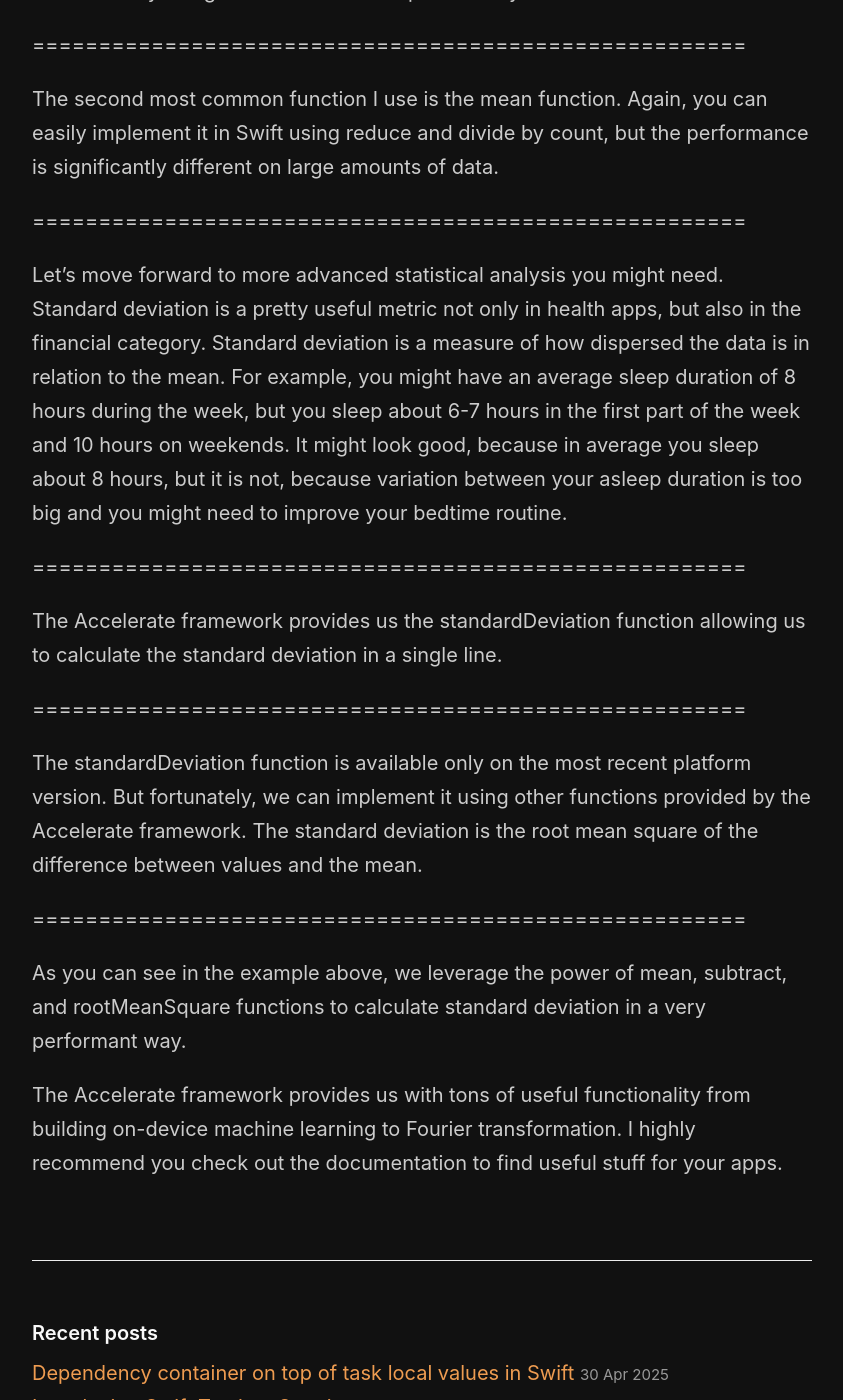
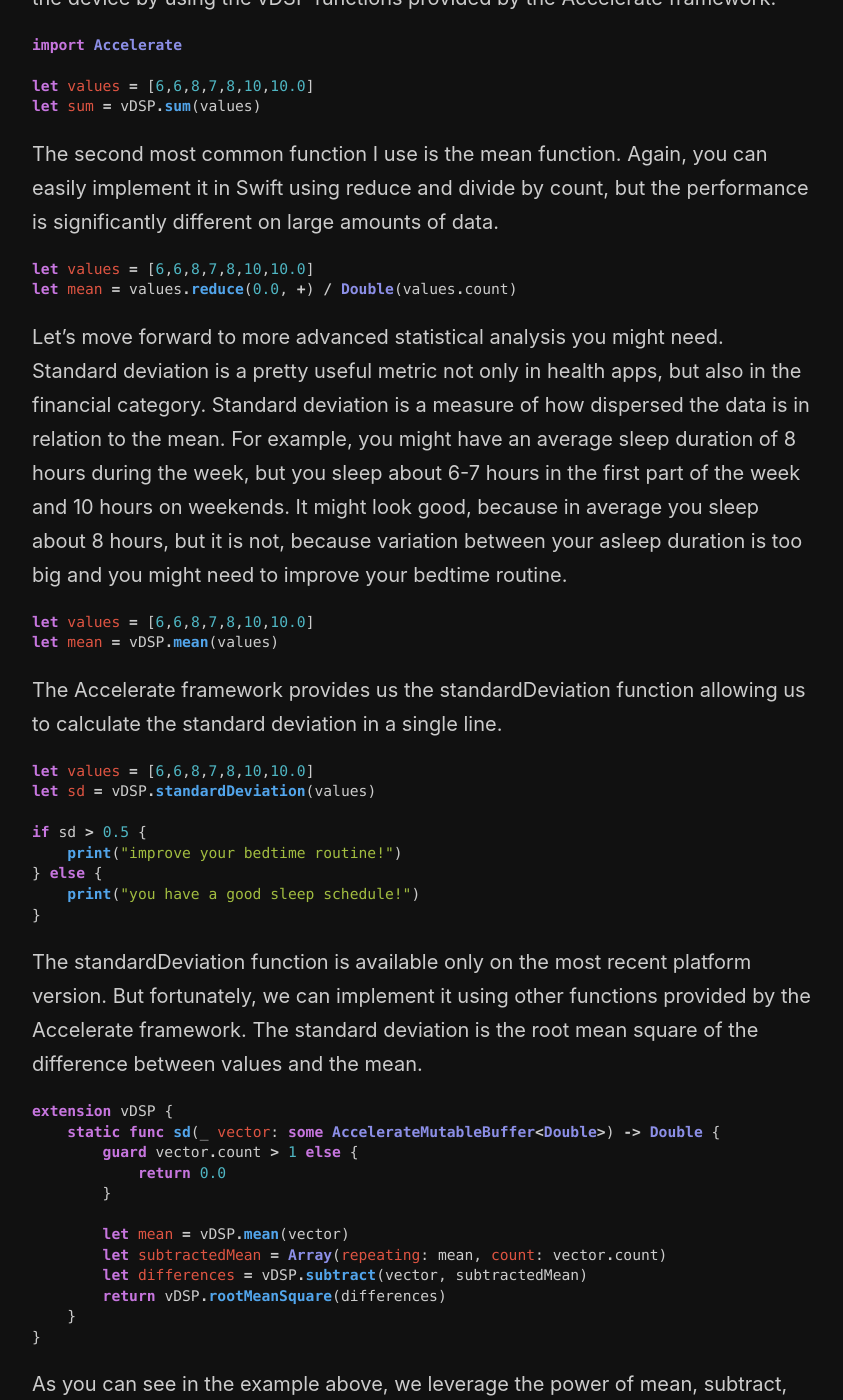
Before and after one commit to mecid/mecid.github.io, a Jekyll site: the page built from _posts/2025-05-13-optimized-mathematical-computations-in-swift.md, in a window 1280 px wide and 1400 px high, scrolled down 1028 px. Shown: the whole window, without its empty margins (218-1061 px from the left). Built offline with Jekyll 4.4.1, drawn with Linux system fonts in a browser that asks for light colours; some of the changed text lies outside the part shown.

Commit message:
vDSP code examples added

````diff
--- a/_posts/2025-05-13-optimized-mathematical-computations-in-swift.md
+++ b/_posts/2025-05-13-optimized-mathematical-computations-in-swift.md
@@ -9,27 +9,63 @@ The Accelerate framework is a huge topic, and it deserves a series of posts to c
 
 The Accelerate framework contains a collection of APIs for digital signal processing called vDSP. It provides tons of highly optimized functions for operations on large data collections. Let’s start with the most basic one. How often do you find yourself writing code like this?
 
-======================================================
+```swift
+let values = [6,6,8,7,8,10,10.0]
+let sum = values.reduce(0.0, +)
+```
 
 It might look simple and fast when you have 10-20 values, but what about millions of data points? We can leverage the power of vector-processing capabilities of the device by using the vDSP functions provided by the Accelerate framework.
 
-======================================================
+```swift
+import Accelerate
+
+let values = [6,6,8,7,8,10,10.0]
+let sum = vDSP.sum(values)
+```
 
 The second most common function I use is the mean function. Again, you can easily implement it in Swift using reduce and divide by count, but the performance is significantly different on large amounts of data.
 
-======================================================
+```swift
+let values = [6,6,8,7,8,10,10.0]
+let mean = values.reduce(0.0, +) / Double(values.count)
+```
 
 Let’s move forward to more advanced statistical analysis you might need. Standard deviation is a pretty useful metric not only in health apps, but also in the financial category. Standard deviation is a measure of how dispersed the data is in relation to the mean. For example, you might have an average sleep duration of 8 hours during the week, but you sleep about 6-7 hours in the first part of the week and 10 hours on weekends. It might look good, because in average you sleep about 8 hours, but it is not, because variation between your asleep duration is too big and you might need to improve your bedtime routine.
 
-======================================================
+```swift
+let values = [6,6,8,7,8,10,10.0]
+let mean = vDSP.mean(values)
+```
 
 The Accelerate framework provides us the standardDeviation function allowing us to calculate the standard deviation in a single line.
 
-======================================================
+```swift
+let values = [6,6,8,7,8,10,10.0]
+let sd = vDSP.standardDeviation(values)
+
+if sd > 0.5 {
+    print("improve your bedtime routine!")
+} else {
+    print("you have a good sleep schedule!")
+}
+```
 
 The standardDeviation function is available only on the most recent platform version. But fortunately, we can implement it using other functions provided by the Accelerate framework. The standard deviation is the root mean square of the difference between values and the mean.
 
-======================================================
+```swift
+extension vDSP {
+    static func sd(_ vector: some AccelerateMutableBuffer<Double>) -> Double {
+        guard vector.count > 1 else {
+            return 0.0
+        }
+
+        let mean = vDSP.mean(vector)
+        let subtractedMean = Array(repeating: mean, count: vector.count)
+        let differences = vDSP.subtract(vector, subtractedMean)
+        return vDSP.rootMeanSquare(differences)
+    }
+}
+```
 
 As you can see in the example above, we leverage the power of mean, subtract, and rootMeanSquare functions to calculate standard deviation in a very performant way.
 
````
